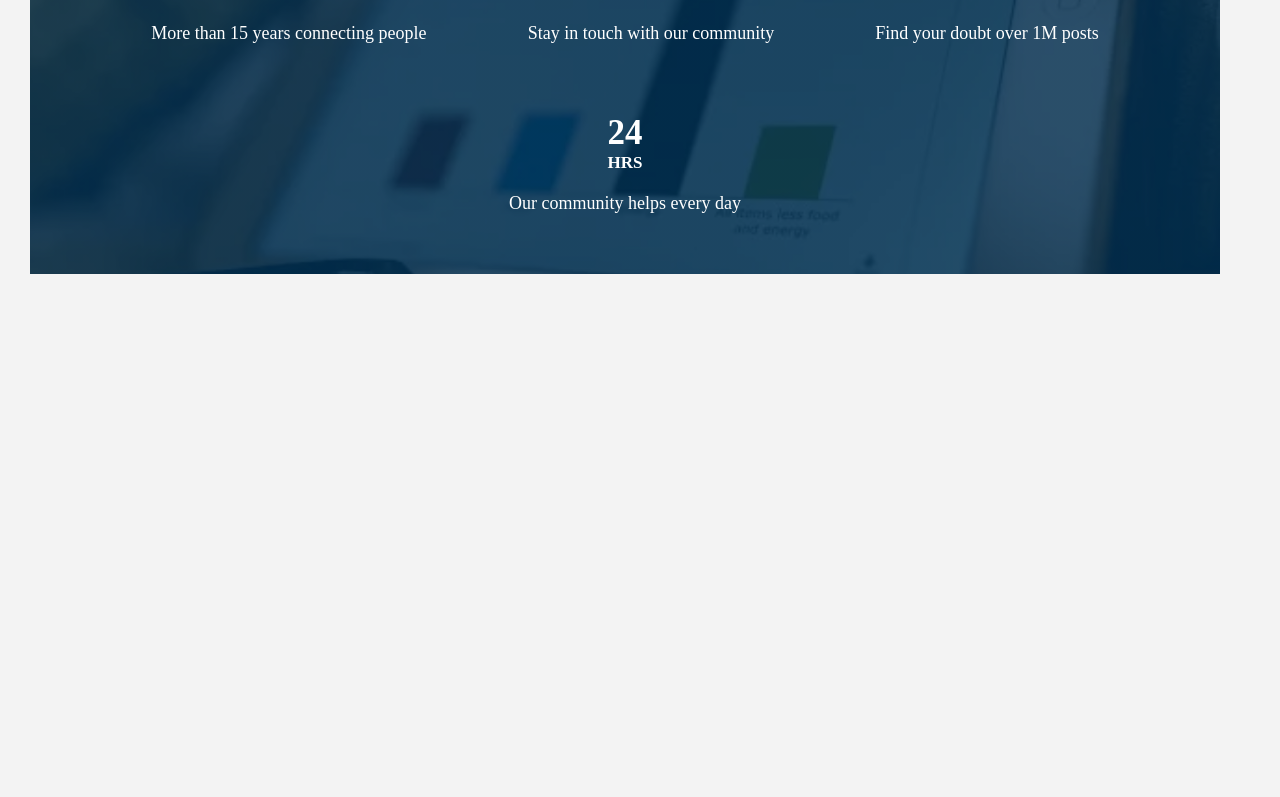
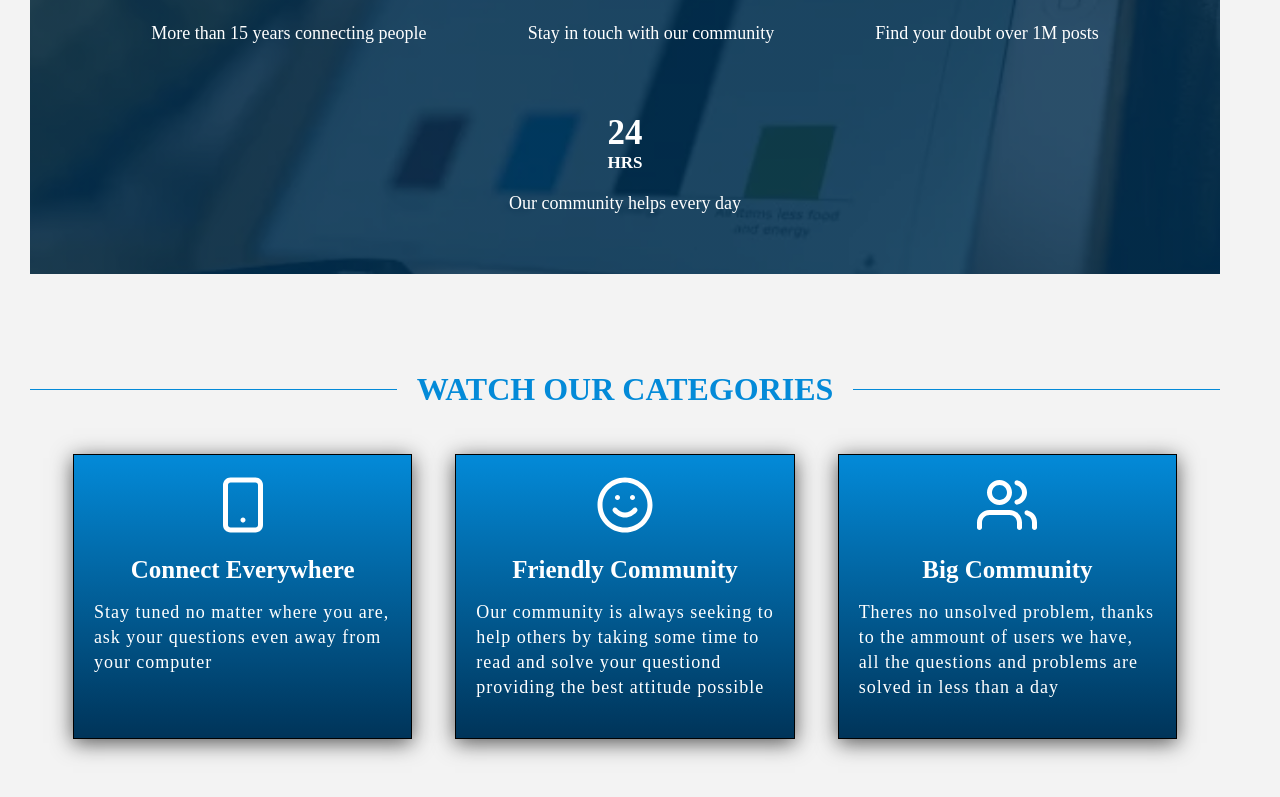
Before and after one commit to DanielMMITM/Forum-Front, a React (Vite) app: page / in a window 1280 px wide. Shown: the part 1765-2562 px from the top of the page. Before the commit the page ends 2099 px from the top, so only its background shows below. Built offline with nearby package versions, Linux system fonts and the light colour scheme.

Commit message:
Add - implement card component

```diff
--- a/src/pages/Home/Home.tsx
+++ b/src/pages/Home/Home.tsx
@@ -1,9 +1,10 @@
 import { Box } from "@mui/material";
 import image from "/src/assets/images/main-sm.webp";
+import { CardFeature } from "../../components/NavBar/CardFeature";
 
 export const Home = () => {
   return (
-    <>
+    <Box display={"flex"} flexDirection={"column"}>
       <Box
         display={"flex"}
         flexDirection={"column"}
@@ -139,6 +140,40 @@ export const Home = () => {
           </Box>
         </Box>
       </Box>
-    </>
+
+      <Box
+        display={"flex"}
+        flexDirection={"column"}
+        component={"section"}
+        padding={"1rem 6rem 6rem 3rem"}
+      >
+        <h1 className="heading-primary">Watch our categories</h1>
+        <Box
+          mt={"2rem"}
+          display={"flex"}
+          flexDirection={{ xs: "column", md: "row" }}
+          flexBasis={"100%"}
+          justifyContent={"space-evenly"}
+          flexWrap={"wrap"}
+        >
+          <CardFeature
+            iconName="#icon-smartphone"
+            title="Connect everywhere"
+            description="Stay tuned no matter where you are, ask your questions even away from
+        your computer"
+          />
+          <CardFeature
+            iconName="#icon-smile"
+            title="Friendly Community"
+            description="Our community is always seeking to help others by taking some time to read and solve your questiond providing the best attitude possible"
+          />
+          <CardFeature
+            iconName="#icon-users"
+            title="Big community"
+            description="Theres no unsolved problem, thanks to the ammount of users we have, all the questions and problems are solved in less than a day"
+          />
+        </Box>
+      </Box>
+    </Box>
   );
 };
```
